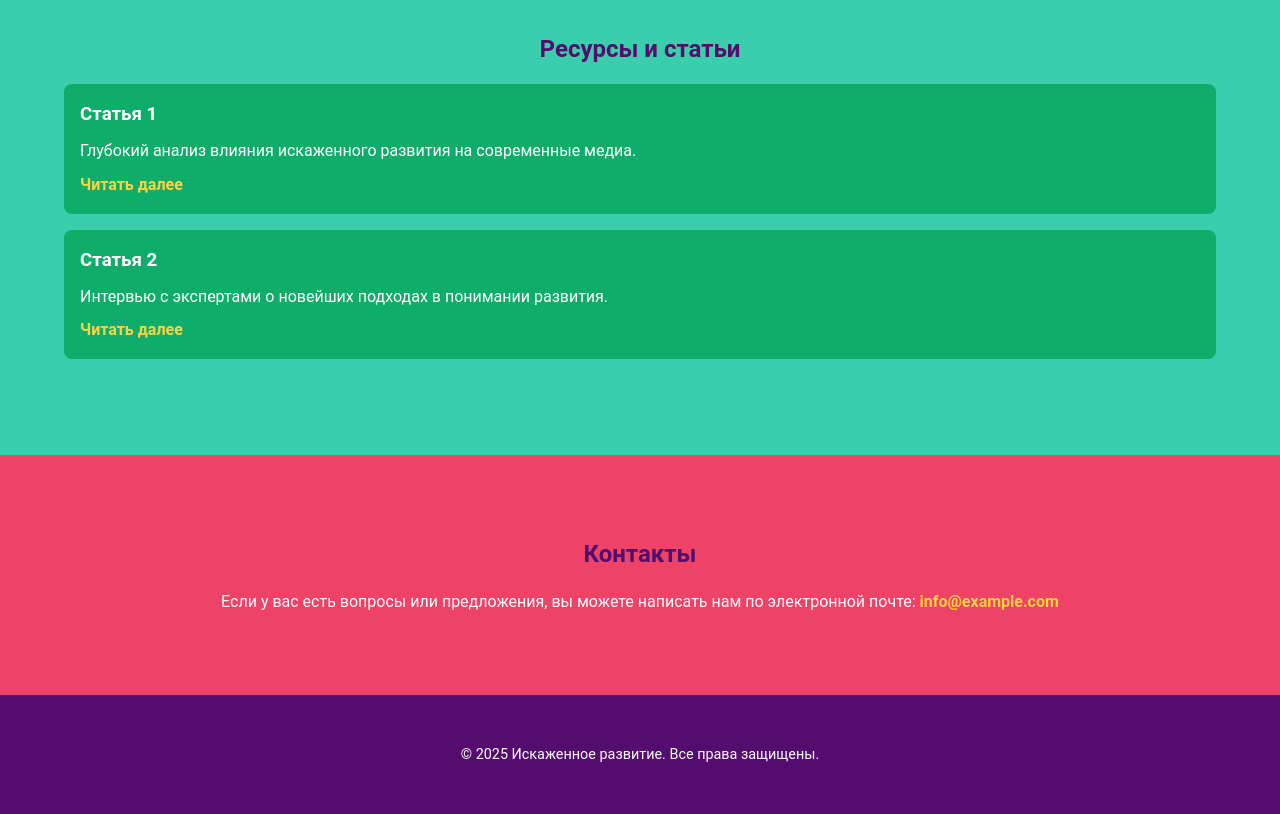
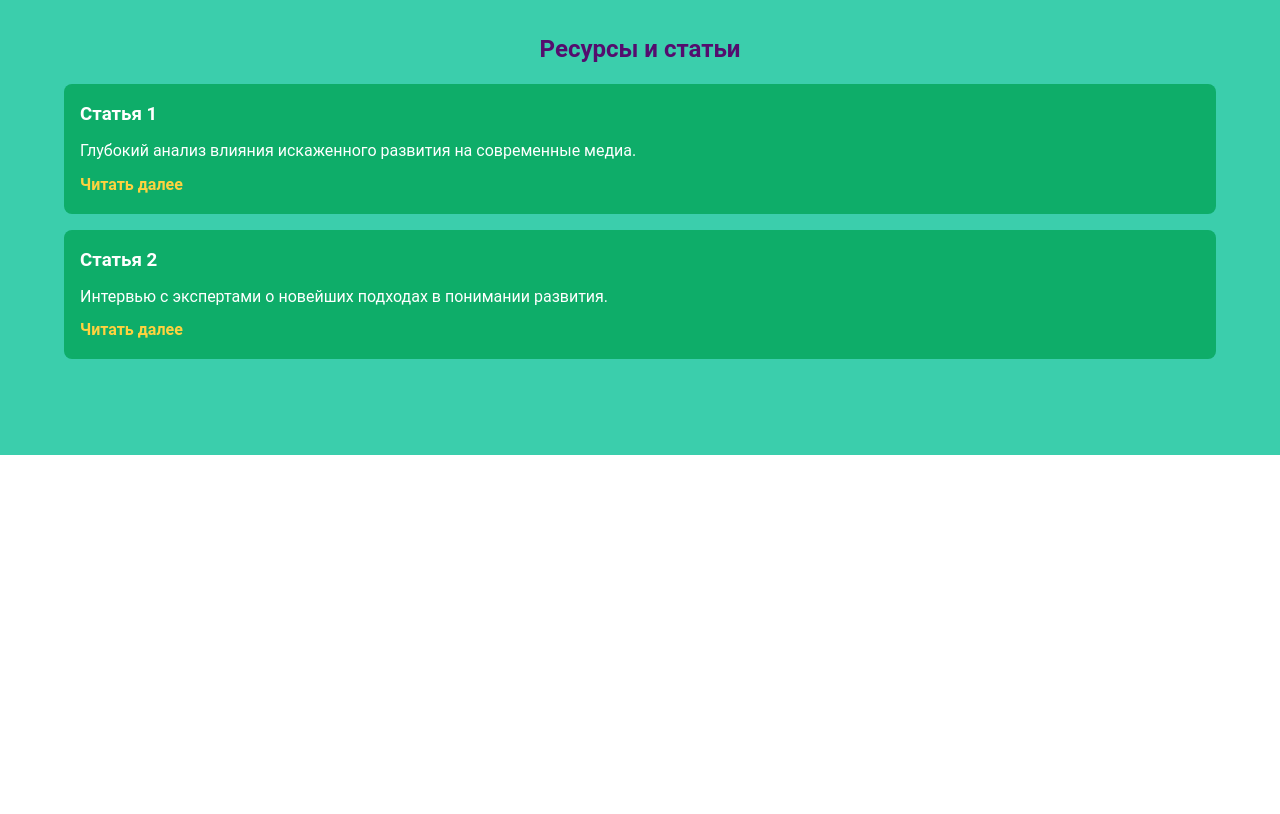
Before and after one commit to Alexx0kari/autism, a plain HTML site: page index.html in a window 1280 px wide. Shown: the part 1997-2811 px from the top of the page. After the commit the page ends 2452 px from the top, so only its background shows below. Drawn offline with Linux system fonts and the light colour scheme.

Commit message:
Update index.html

```diff
--- a/index.html
+++ b/index.html
@@ -102,23 +102,5 @@
     </div>
   </section>
 
-  <!-- Раздел "Контакты" -->
-  <section id="contact" class="contact-section">
-    <div class="container">
-      <h2>Контакты</h2>
-      <p>
-        Если у вас есть вопросы или предложения, вы можете написать нам по электронной почте:
-        <a href="mailto:info@example.com">info@example.com</a>
-      </p>
-    </div>
-  </section>
-
-  <!-- Футер -->
-  <footer class="footer">
-    <div class="container">
-      <p>&copy; 2025 Искаженное развитие. Все права защищены.</p>
-    </div>
-  </footer>
-
 </body>
 </html>
```
